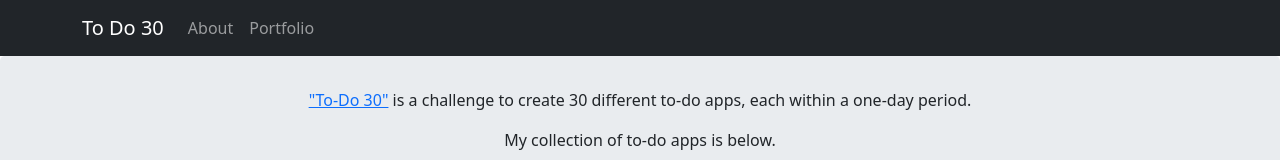
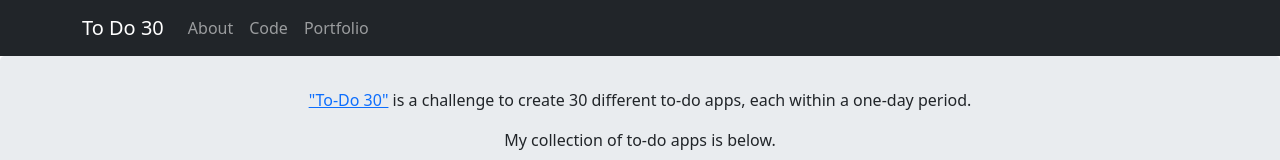
Before and after one commit to ejw773/to-do-30, a React (Create React App) app: page / in a window 1280 px wide. Shown: the top 160 px of the page. Built offline with nearby package versions, Linux system fonts and the light colour scheme.

Commit message:
updates navbar links

```diff
--- a/src/components/HeaderComponent.js
+++ b/src/components/HeaderComponent.js
@@ -12,8 +12,9 @@ const Header = () => {
             <Navbar.Toggle aria-controls="basic-navbar-nav" />
             <Navbar.Collapse id="basic-navbar-nav">
                 <Nav className="me-auto">
-                    <Nav.Link href="https://github.com/ejw773/to-do-30" target="_blank">About</Nav.Link>
-                    <Nav.Link href="https://elijahwilcott.com/" target="_blank">Portfolio</Nav.Link>
+                    <Nav.Link href="https://github.com/ejw773/to-do-30" target="_blank" rel="noreferrer">About</Nav.Link>
+                    <Nav.Link href="https://github.com/ejw773/to-do-30/tree/04" target="_blank" rel="noreferrer">Code</Nav.Link>
+                    <Nav.Link href="https://elijahwilcott.com/">Portfolio</Nav.Link>
                 </Nav>
             </Navbar.Collapse>
         </Container>
```
